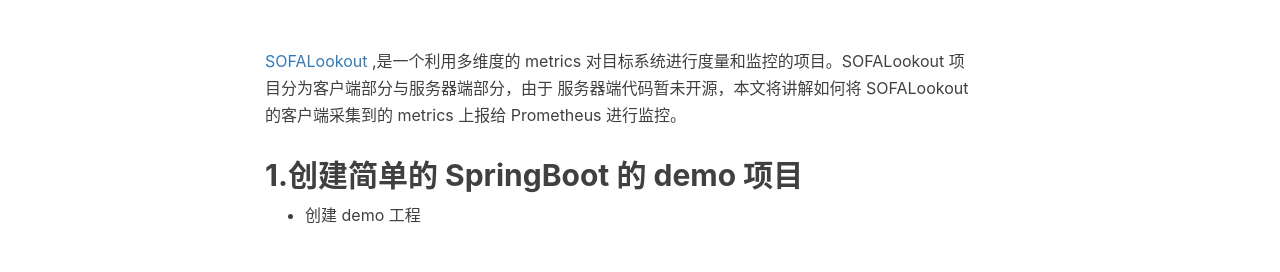
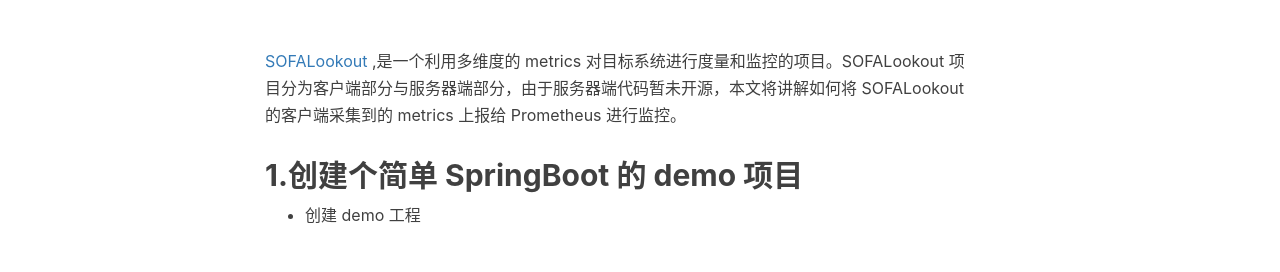
Before and after one commit to luyiisme/luyiisme.github.io, a Jekyll site: the page built from _posts/2018-06-11-lookout-client-and-prometheus.markdown, in a window 1280 px wide and 900 px high, scrolled down 371 px. Shown: the part 209-481 px from the top of the window. Built offline with Jekyll 4.4.1, drawn with Linux system fonts in a browser that asks for light colours; nearby versions of some CDN libraries; comment, search, counter and statistics services are not loaded; some of the changed text lies outside the part shown.

Commit message:
edit doc

````diff
--- a/_posts/2018-06-11-lookout-client-and-prometheus.markdown
+++ b/_posts/2018-06-11-lookout-client-and-prometheus.markdown
@@ -10,10 +10,9 @@
     - Prometheus
 ---
 
-[SOFALookout](https://github.com/alipay/sofa-lookout) ,是一个利用多维度的 metrics 对目标系统进行度量和监控的项目。SOFALookout 项目分为客户端部分与服务器端部分，由于
-服务器端代码暂未开源，本文将讲解如何将 SOFALookout 的客户端采集到的 metrics 上报给 Prometheus 进行监控。
+[SOFALookout](https://github.com/alipay/sofa-lookout) ,是一个利用多维度的 metrics 对目标系统进行度量和监控的项目。SOFALookout 项目分为客户端部分与服务器端部分，由于服务器端代码暂未开源，本文将讲解如何将 SOFALookout 的客户端采集到的 metrics 上报给 Prometheus 进行监控。
 
-## 1.创建简单的 SpringBoot 的 demo 项目
+## 1.创建个简单 SpringBoot 的 demo 项目
 
 - 创建 demo 工程
 
@@ -143,7 +142,7 @@
 
 ## 3.部署 Prometheus 服务
 
-有了访问数据的 URL 之后，可以编辑一个 `prometheus.yml` 来抓取该 demo 项目信息，假设本机 IP 地址为 10.15.232.101，那么可以配置如下的 `prometheus.yml`：
+确认 demo 应用在 9494 端口已经正常提供服务后，就可以编辑一个 `prometheus.yml` 来抓取该 demo 项目信息，假设本机 IP 地址为 10.15.232.101，那么可以配置如下的 `prometheus.yml`：
 
 ```yaml
 scrape_configs:
````
